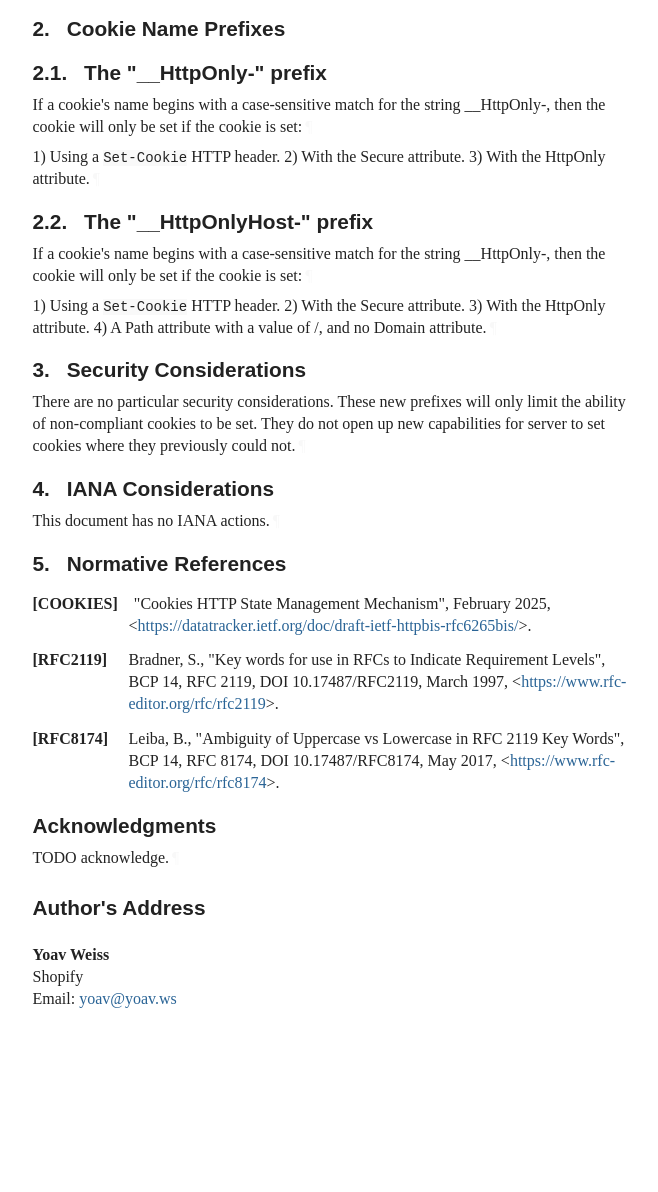
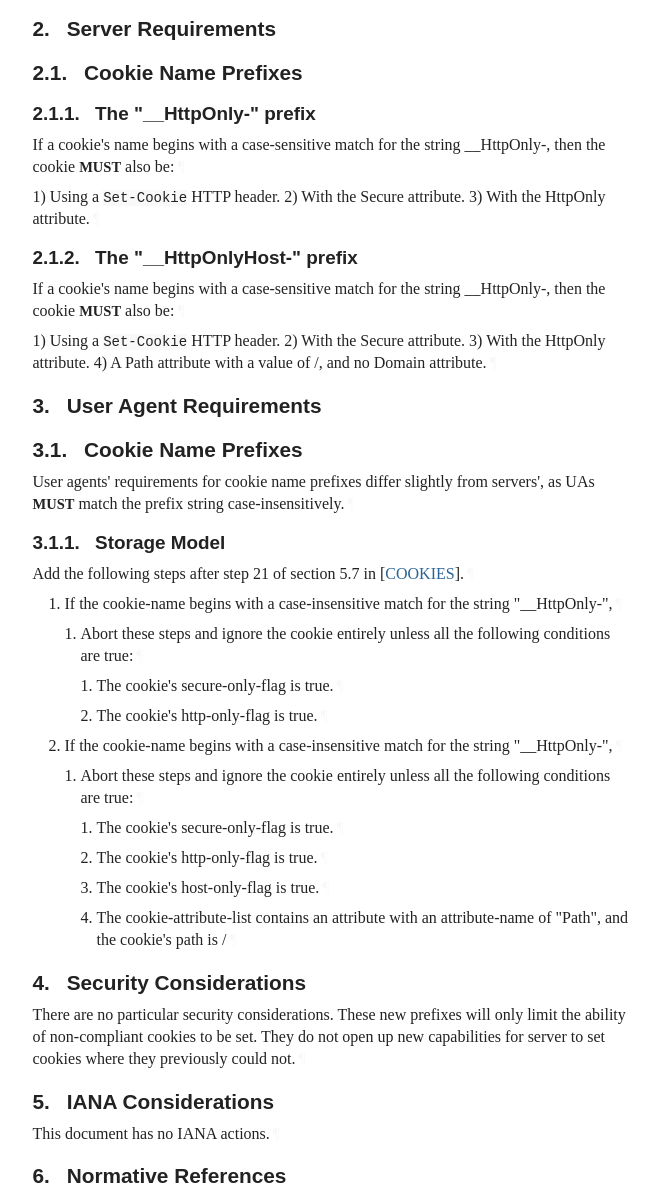
Before and after one commit to yoavweiss/httponly_prefix, a plain HTML site: page draft-httponlyprefix-weiss-http.html in a window 1280 px wide. Shown: the part 1100-2292 px from the top of the page, without its empty margins (92-750 px from the left). Before the commit the page ends 2201 px from the top, so only its background shows below. Drawn offline with Linux system fonts and the light colour scheme; a web font is replaced by a local one.

Commit message:
Script updating gh-pages from 208170d. [ci skip]

```diff
--- a/draft-httponlyprefix-weiss-http.html
+++ b/draft-httponlyprefix-weiss-http.html
@@ -1153,30 +1153,48 @@ that ensure the cookie was set with an HttpOnly attribute.<a href="#section-abst
             </ul>
 </li>
           <li class="compact toc ulBare ulEmpty" id="section-toc.1-1.2">
-            <p id="section-toc.1-1.2.1"><a href="#section-2" class="auto internal xref">2</a>.  <a href="#name-cookie-name-prefixes" class="internal xref">Cookie Name Prefixes</a></p>
+            <p id="section-toc.1-1.2.1"><a href="#section-2" class="auto internal xref">2</a>.  <a href="#name-server-requirements" class="internal xref">Server Requirements</a></p>
 <ul class="compact toc ulBare ulEmpty">
 <li class="compact toc ulBare ulEmpty" id="section-toc.1-1.2.2.1">
-                <p id="section-toc.1-1.2.2.1.1" class="keepWithNext"><a href="#section-2.1" class="auto internal xref">2.1</a>.  <a href="#name-the-__httponly-prefix" class="internal xref">The "__HttpOnly-" prefix</a></p>
+                <p id="section-toc.1-1.2.2.1.1"><a href="#section-2.1" class="auto internal xref">2.1</a>.  <a href="#name-cookie-name-prefixes" class="internal xref">Cookie Name Prefixes</a></p>
+<ul class="compact toc ulBare ulEmpty">
+<li class="compact toc ulBare ulEmpty" id="section-toc.1-1.2.2.1.2.1">
+                    <p id="section-toc.1-1.2.2.1.2.1.1" class="keepWithNext"><a href="#section-2.1.1" class="auto internal xref">2.1.1</a>.  <a href="#name-the-__httponly-prefix" class="internal xref">The "__HttpOnly-" prefix</a></p>
 </li>
-              <li class="compact toc ulBare ulEmpty" id="section-toc.1-1.2.2.2">
-                <p id="section-toc.1-1.2.2.2.1"><a href="#section-2.2" class="auto internal xref">2.2</a>.  <a href="#name-the-__httponlyhost-prefix" class="internal xref">The "__HttpOnlyHost-" prefix</a></p>
+                  <li class="compact toc ulBare ulEmpty" id="section-toc.1-1.2.2.1.2.2">
+                    <p id="section-toc.1-1.2.2.1.2.2.1"><a href="#section-2.1.2" class="auto internal xref">2.1.2</a>.  <a href="#name-the-__httponlyhost-prefix" class="internal xref">The "__HttpOnlyHost-" prefix</a></p>
+</li>
+                </ul>
 </li>
             </ul>
 </li>
           <li class="compact toc ulBare ulEmpty" id="section-toc.1-1.3">
-            <p id="section-toc.1-1.3.1"><a href="#section-3" class="auto internal xref">3</a>.  <a href="#name-security-considerations" class="internal xref">Security Considerations</a></p>
+            <p id="section-toc.1-1.3.1"><a href="#section-3" class="auto internal xref">3</a>.  <a href="#name-user-agent-requirements" class="internal xref">User Agent Requirements</a></p>
+<ul class="compact toc ulBare ulEmpty">
+<li class="compact toc ulBare ulEmpty" id="section-toc.1-1.3.2.1">
+                <p id="section-toc.1-1.3.2.1.1"><a href="#section-3.1" class="auto internal xref">3.1</a>.  <a href="#name-cookie-name-prefixes-2" class="internal xref">Cookie Name Prefixes</a></p>
+<ul class="compact toc ulBare ulEmpty">
+<li class="compact toc ulBare ulEmpty" id="section-toc.1-1.3.2.1.2.1">
+                    <p id="section-toc.1-1.3.2.1.2.1.1"><a href="#section-3.1.1" class="auto internal xref">3.1.1</a>.  <a href="#name-storage-model" class="internal xref">Storage Model</a></p>
+</li>
+                </ul>
+</li>
+            </ul>
 </li>
           <li class="compact toc ulBare ulEmpty" id="section-toc.1-1.4">
-            <p id="section-toc.1-1.4.1"><a href="#section-4" class="auto internal xref">4</a>.  <a href="#name-iana-considerations" class="internal xref">IANA Considerations</a></p>
+            <p id="section-toc.1-1.4.1"><a href="#section-4" class="auto internal xref">4</a>.  <a href="#name-security-considerations" class="internal xref">Security Considerations</a></p>
 </li>
           <li class="compact toc ulBare ulEmpty" id="section-toc.1-1.5">
-            <p id="section-toc.1-1.5.1"><a href="#section-5" class="auto internal xref">5</a>.  <a href="#name-normative-references" class="internal xref">Normative References</a></p>
+            <p id="section-toc.1-1.5.1"><a href="#section-5" class="auto internal xref">5</a>.  <a href="#name-iana-considerations" class="internal xref">IANA Considerations</a></p>
 </li>
           <li class="compact toc ulBare ulEmpty" id="section-toc.1-1.6">
-            <p id="section-toc.1-1.6.1"><a href="#appendix-A" class="auto internal xref"></a><a href="#name-acknowledgments" class="internal xref">Acknowledgments</a></p>
+            <p id="section-toc.1-1.6.1"><a href="#section-6" class="auto internal xref">6</a>.  <a href="#name-normative-references" class="internal xref">Normative References</a></p>
 </li>
           <li class="compact toc ulBare ulEmpty" id="section-toc.1-1.7">
-            <p id="section-toc.1-1.7.1"><a href="#appendix-B" class="auto internal xref"></a><a href="#name-authors-address" class="internal xref">Author's Address</a></p>
+            <p id="section-toc.1-1.7.1"><a href="#appendix-A" class="auto internal xref"></a><a href="#name-acknowledgments" class="internal xref">Acknowledgments</a></p>
+</li>
+          <li class="compact toc ulBare ulEmpty" id="section-toc.1-1.8">
+            <p id="section-toc.1-1.8.1"><a href="#appendix-B" class="auto internal xref"></a><a href="#name-authors-address" class="internal xref">Author's Address</a></p>
 </li>
         </ul>
 </nav>
@@ -1209,60 +1227,130 @@ appear in all capitals, as shown here.<a href="#section-1.1-1" class="pilcrow">
 </div>
 </section>
 </div>
+<div id="server-requirements">
+<section id="section-2">
+      <h2 id="name-server-requirements">
+<a href="#section-2" class="section-number selfRef">2. </a><a href="#name-server-requirements" class="section-name selfRef">Server Requirements</a>
+      </h2>
 <div id="cookie-name-prefixes">
-<section id="section-2">
-      <h2 id="name-cookie-name-prefixes">
-<a href="#section-2" class="section-number selfRef">2. </a><a href="#name-cookie-name-prefixes" class="section-name selfRef">Cookie Name Prefixes</a>
-      </h2>
+<section id="section-2.1">
+        <h3 id="name-cookie-name-prefixes">
+<a href="#section-2.1" class="section-number selfRef">2.1. </a><a href="#name-cookie-name-prefixes" class="section-name selfRef">Cookie Name Prefixes</a>
+        </h3>
 <div id="the-httponly-prefix">
-<section id="section-2.1">
-        <h3 id="name-the-__httponly-prefix">
-<a href="#section-2.1" class="section-number selfRef">2.1. </a><a href="#name-the-__httponly-prefix" class="section-name selfRef">The "__HttpOnly-" prefix</a>
-        </h3>
-<p id="section-2.1-1">If a cookie's name begins with a case-sensitive match for the string __HttpOnly-,
-then the cookie will only be set if the cookie is set:<a href="#section-2.1-1" class="pilcrow">¶</a></p>
-<p id="section-2.1-2">1) Using a <code>Set-Cookie</code> HTTP header.
+<section id="section-2.1.1">
+          <h4 id="name-the-__httponly-prefix">
+<a href="#section-2.1.1" class="section-number selfRef">2.1.1. </a><a href="#name-the-__httponly-prefix" class="section-name selfRef">The "__HttpOnly-" prefix</a>
+          </h4>
+<p id="section-2.1.1-1">If a cookie's name begins with a case-sensitive match for the string __HttpOnly-,
+then the cookie <span class="bcp14">MUST</span> also be:<a href="#section-2.1.1-1" class="pilcrow">¶</a></p>
+<p id="section-2.1.1-2">1) Using a <code>Set-Cookie</code> HTTP header.
 2) With the Secure attribute.
-3) With the HttpOnly attribute.<a href="#section-2.1-2" class="pilcrow">¶</a></p>
+3) With the HttpOnly attribute.<a href="#section-2.1.1-2" class="pilcrow">¶</a></p>
 </section>
 </div>
 <div id="the-httponlyhost-prefix">
-<section id="section-2.2">
-        <h3 id="name-the-__httponlyhost-prefix">
-<a href="#section-2.2" class="section-number selfRef">2.2. </a><a href="#name-the-__httponlyhost-prefix" class="section-name selfRef">The "__HttpOnlyHost-" prefix</a>
-        </h3>
-<p id="section-2.2-1">If a cookie's name begins with a case-sensitive match for the string __HttpOnly-,
-then the cookie will only be set if the cookie is set:<a href="#section-2.2-1" class="pilcrow">¶</a></p>
-<p id="section-2.2-2">1) Using a <code>Set-Cookie</code> HTTP header.
+<section id="section-2.1.2">
+          <h4 id="name-the-__httponlyhost-prefix">
+<a href="#section-2.1.2" class="section-number selfRef">2.1.2. </a><a href="#name-the-__httponlyhost-prefix" class="section-name selfRef">The "__HttpOnlyHost-" prefix</a>
+          </h4>
+<p id="section-2.1.2-1">If a cookie's name begins with a case-sensitive match for the string __HttpOnly-,
+then the cookie <span class="bcp14">MUST</span> also be:<a href="#section-2.1.2-1" class="pilcrow">¶</a></p>
+<p id="section-2.1.2-2">1) Using a <code>Set-Cookie</code> HTTP header.
 2) With the Secure attribute.
 3) With the HttpOnly attribute.
-4) A Path attribute with a value of /, and no Domain attribute.<a href="#section-2.2-2" class="pilcrow">¶</a></p>
+4) A Path attribute with a value of /, and no Domain attribute.<a href="#section-2.1.2-2" class="pilcrow">¶</a></p>
+</section>
+</div>
+</section>
+</div>
+</section>
+</div>
+<div id="user-agent-requirements">
+<section id="section-3">
+      <h2 id="name-user-agent-requirements">
+<a href="#section-3" class="section-number selfRef">3. </a><a href="#name-user-agent-requirements" class="section-name selfRef">User Agent Requirements</a>
+      </h2>
+<div id="cookie-name-prefixes-1">
+<section id="section-3.1">
+        <h3 id="name-cookie-name-prefixes-2">
+<a href="#section-3.1" class="section-number selfRef">3.1. </a><a href="#name-cookie-name-prefixes-2" class="section-name selfRef">Cookie Name Prefixes</a>
+        </h3>
+<p id="section-3.1-1">User agents' requirements for cookie name prefixes differ slightly from servers', as UAs <span class="bcp14">MUST</span> match the prefix string case-insensitively.<a href="#section-3.1-1" class="pilcrow">¶</a></p>
+<div id="storage-model">
+<section id="section-3.1.1">
+          <h4 id="name-storage-model">
+<a href="#section-3.1.1" class="section-number selfRef">3.1.1. </a><a href="#name-storage-model" class="section-name selfRef">Storage Model</a>
+          </h4>
+<p id="section-3.1.1-1">Add the following steps after step 21 of section 5.7 in <span>[<a href="#COOKIES" class="cite xref">COOKIES</a>]</span>.<a href="#section-3.1.1-1" class="pilcrow">¶</a></p>
+<ol start="1" type="1" class="normal type-1" id="section-3.1.1-2">
+<li id="section-3.1.1-2.1">
+              <p id="section-3.1.1-2.1.1">If the cookie-name begins with a case-insensitive match for the string "__HttpOnly-",<a href="#section-3.1.1-2.1.1" class="pilcrow">¶</a></p>
+<ol start="1" type="1" class="normal type-1" id="section-3.1.1-2.1.2">
+<li id="section-3.1.1-2.1.2.1">
+                  <p id="section-3.1.1-2.1.2.1.1">Abort these steps and ignore the cookie entirely unless all the following conditions are true:<a href="#section-3.1.1-2.1.2.1.1" class="pilcrow">¶</a></p>
+<ol start="1" type="1" class="normal type-1" id="section-3.1.1-2.1.2.1.2">
+<li id="section-3.1.1-2.1.2.1.2.1">
+                      <p id="section-3.1.1-2.1.2.1.2.1.1">The cookie's secure-only-flag is true.<a href="#section-3.1.1-2.1.2.1.2.1.1" class="pilcrow">¶</a></p>
+</li>
+                    <li id="section-3.1.1-2.1.2.1.2.2">
+                      <p id="section-3.1.1-2.1.2.1.2.2.1">The cookie's http-only-flag is true.<a href="#section-3.1.1-2.1.2.1.2.2.1" class="pilcrow">¶</a></p>
+</li>
+                  </ol>
+</li>
+              </ol>
+</li>
+            <li id="section-3.1.1-2.2">
+              <p id="section-3.1.1-2.2.1">If the cookie-name begins with a case-insensitive match for the string "__HttpOnly-",<a href="#section-3.1.1-2.2.1" class="pilcrow">¶</a></p>
+<ol start="1" type="1" class="normal type-1" id="section-3.1.1-2.2.2">
+<li id="section-3.1.1-2.2.2.1">
+                  <p id="section-3.1.1-2.2.2.1.1">Abort these steps and ignore the cookie entirely unless all the following conditions are true:<a href="#section-3.1.1-2.2.2.1.1" class="pilcrow">¶</a></p>
+<ol start="1" type="1" class="normal type-1" id="section-3.1.1-2.2.2.1.2">
+<li id="section-3.1.1-2.2.2.1.2.1">
+                      <p id="section-3.1.1-2.2.2.1.2.1.1">The cookie's secure-only-flag is true.<a href="#section-3.1.1-2.2.2.1.2.1.1" class="pilcrow">¶</a></p>
+</li>
+                    <li id="section-3.1.1-2.2.2.1.2.2">
+                      <p id="section-3.1.1-2.2.2.1.2.2.1">The cookie's http-only-flag is true.<a href="#section-3.1.1-2.2.2.1.2.2.1" class="pilcrow">¶</a></p>
+</li>
+                    <li id="section-3.1.1-2.2.2.1.2.3">
+                      <p id="section-3.1.1-2.2.2.1.2.3.1">The cookie's host-only-flag is true.<a href="#section-3.1.1-2.2.2.1.2.3.1" class="pilcrow">¶</a></p>
+</li>
+                    <li id="section-3.1.1-2.2.2.1.2.4">
+                      <p id="section-3.1.1-2.2.2.1.2.4.1">The cookie-attribute-list contains an attribute with an attribute-name of "Path", and the cookie's path is /<a href="#section-3.1.1-2.2.2.1.2.4.1" class="pilcrow">¶</a></p>
+</li>
+                  </ol>
+</li>
+              </ol>
+</li>
+          </ol>
+</section>
+</div>
 </section>
 </div>
 </section>
 </div>
 <div id="security-considerations">
-<section id="section-3">
+<section id="section-4">
       <h2 id="name-security-considerations">
-<a href="#section-3" class="section-number selfRef">3. </a><a href="#name-security-considerations" class="section-name selfRef">Security Considerations</a>
+<a href="#section-4" class="section-number selfRef">4. </a><a href="#name-security-considerations" class="section-name selfRef">Security Considerations</a>
       </h2>
-<p id="section-3-1">There are no particular security considerations.
+<p id="section-4-1">There are no particular security considerations.
 These new prefixes will only limit the ability of non-compliant cookies to be set.
-They do not open up new capabilities for server to set cookies where they previously could not.<a href="#section-3-1" class="pilcrow">¶</a></p>
+They do not open up new capabilities for server to set cookies where they previously could not.<a href="#section-4-1" class="pilcrow">¶</a></p>
 </section>
 </div>
 <div id="iana-considerations">
-<section id="section-4">
+<section id="section-5">
       <h2 id="name-iana-considerations">
-<a href="#section-4" class="section-number selfRef">4. </a><a href="#name-iana-considerations" class="section-name selfRef">IANA Considerations</a>
+<a href="#section-5" class="section-number selfRef">5. </a><a href="#name-iana-considerations" class="section-name selfRef">IANA Considerations</a>
       </h2>
-<p id="section-4-1">This document has no IANA actions.<a href="#section-4-1" class="pilcrow">¶</a></p>
+<p id="section-5-1">This document has no IANA actions.<a href="#section-5-1" class="pilcrow">¶</a></p>
 </section>
 </div>
 <div id="sec-normative-references">
-<section id="section-5">
+<section id="section-6">
       <h2 id="name-normative-references">
-<a href="#section-5" class="section-number selfRef">5. </a><a href="#name-normative-references" class="section-name selfRef">Normative References</a>
+<a href="#section-6" class="section-number selfRef">6. </a><a href="#name-normative-references" class="section-name selfRef">Normative References</a>
       </h2>
 <dl class="references">
 <dt id="COOKIES">[COOKIES]</dt>
```
Also changed, not shown: draft-httponlyprefix-weiss-http.txt.
